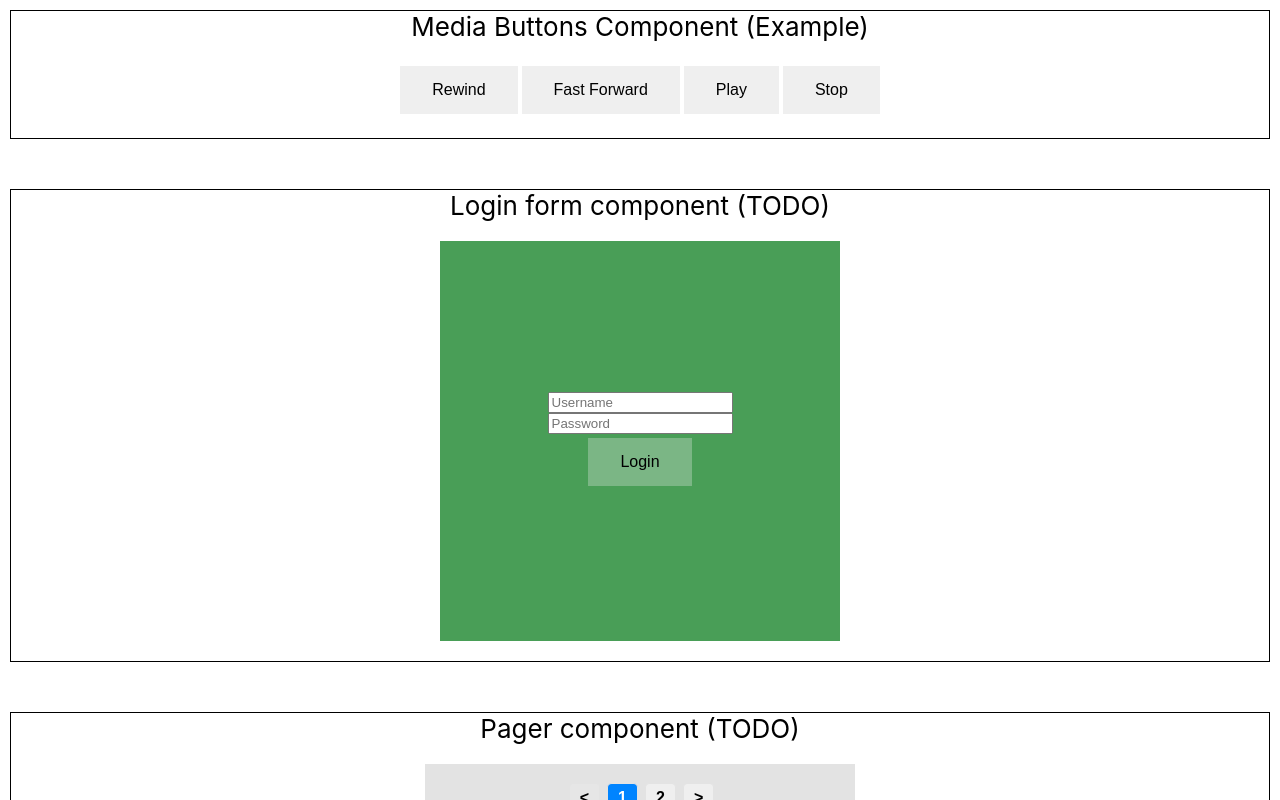
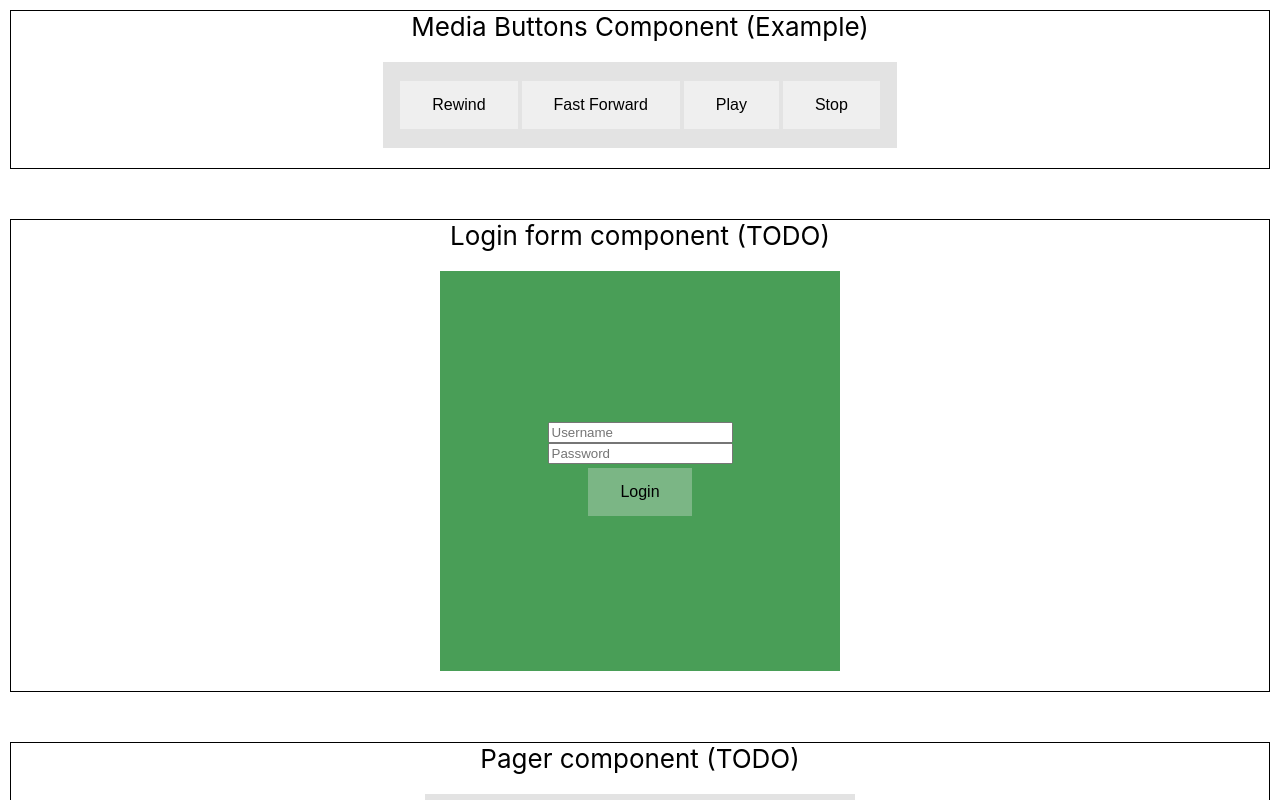
Before and after one commit to prof-tejera/homework-3-Bianca-Morris, a React (Create React App) app: page / in a window 1280 px wide. Shown: the top 800 px of the page. Built offline with nearby package versions, Linux system fonts and the light colour scheme.

Commit message:
Move panel stuff to Panel component

```diff
--- /dev/null
+++ b/src/components/Panel/Panel.css
@@ -0,0 +1,6 @@
+.panel {
+    padding: 15px;
+    display: flex;
+    justify-content: center;
+    background-color: #e3e3e3;
+}
--- a/src/components/Panel/Panel.js
+++ b/src/components/Panel/Panel.js
@@ -1,8 +1,9 @@
 import React, { Component } from 'react';
+import './Panel.css';
 
 class Panel extends Component {
   render() {
-    return <div>{this.props.children}</div>;
+    return <div className="panel">{this.props.children}</div>;
   }
 }
 
```
